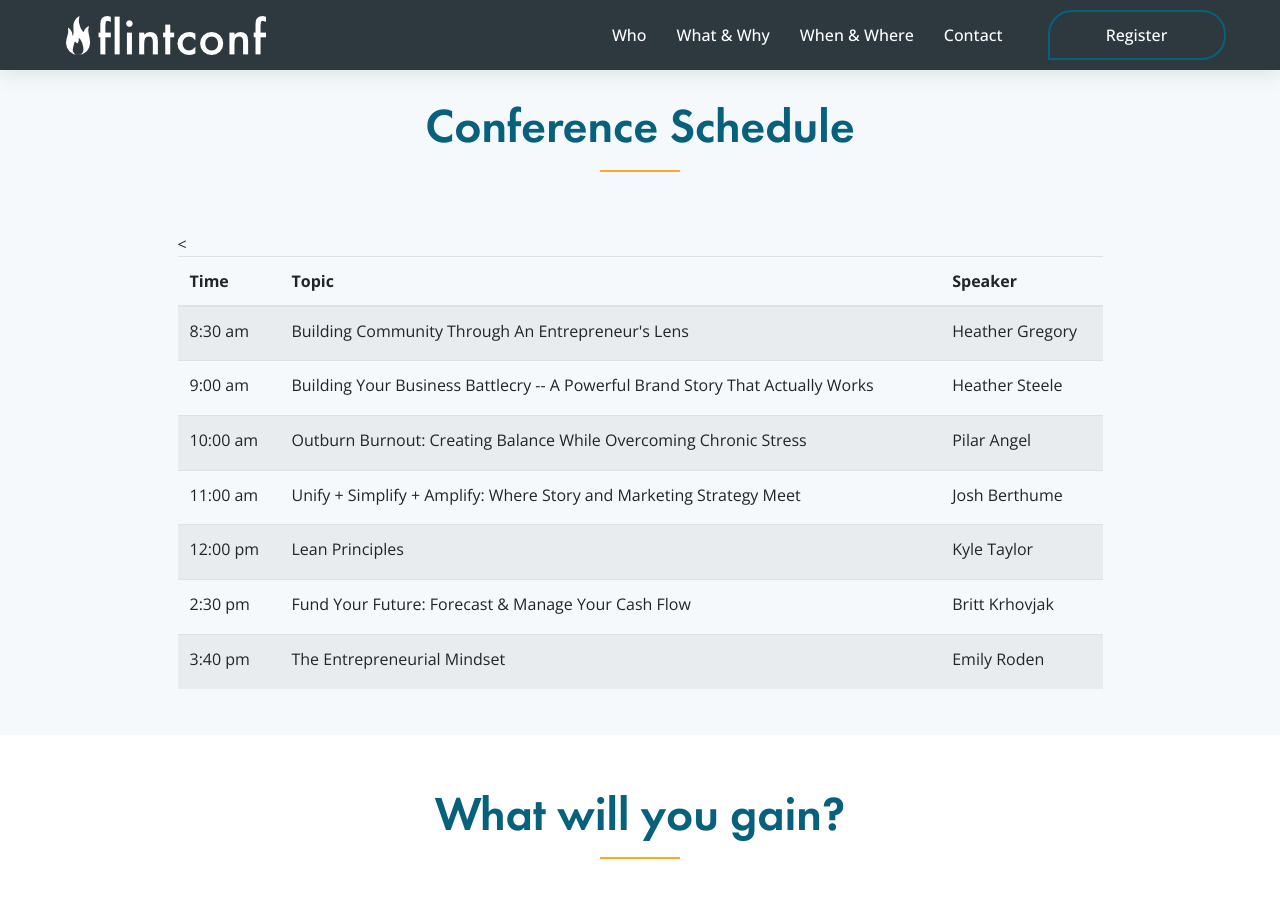
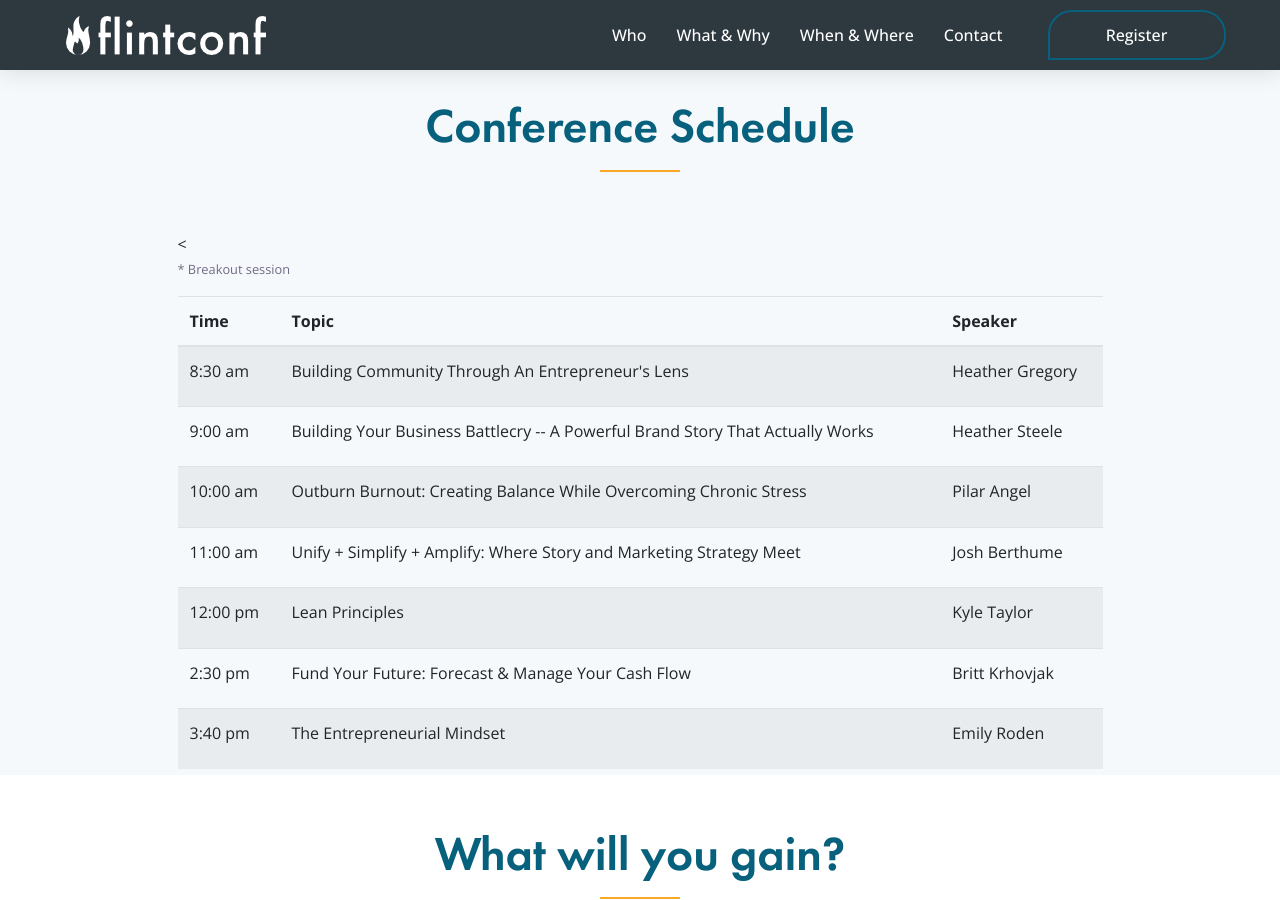
Before and after one commit to techmilldenton/flintconf, a Jekyll site: the page built from index.html, in a window 1280 px wide and 900 px high, scrolled down 4088 px. Built offline with Jekyll 4.4.1, drawn with Linux system fonts in a browser that asks for light colours; nearby versions of some CDN libraries; a style sheet for code colours, icons or effects is not loaded.

Commit message:
Add breakout asterisk

```diff
--- a/index.html
+++ b/index.html
@@ -204,11 +204,16 @@
                       <tbody>
                         {% assign topics = site.topics | sort: "order" %}
                         {% for topic in topics %}
+                        {% assign breakout = "" %}
+                        {% if topic.breakout == true %}
+                            {% assign breakout = "*" %}
+                        {% endif %}
                         <tr>
-                            <td>{{ topic.time }}</td><td>{{ topic.title }}</td><td>{{ topic.speaker }}</td>
+                            <td>{{ topic.time }}</td><td>{{ topic.title }}{{ breakout }}</td><td>{{ topic.speaker }}</td>
                         </tr>
                         {% endfor %}
                       </tbody>
+                      <p><small>* Breakout session</small></p>
                     </table>
                 </div>
             </div>
```
